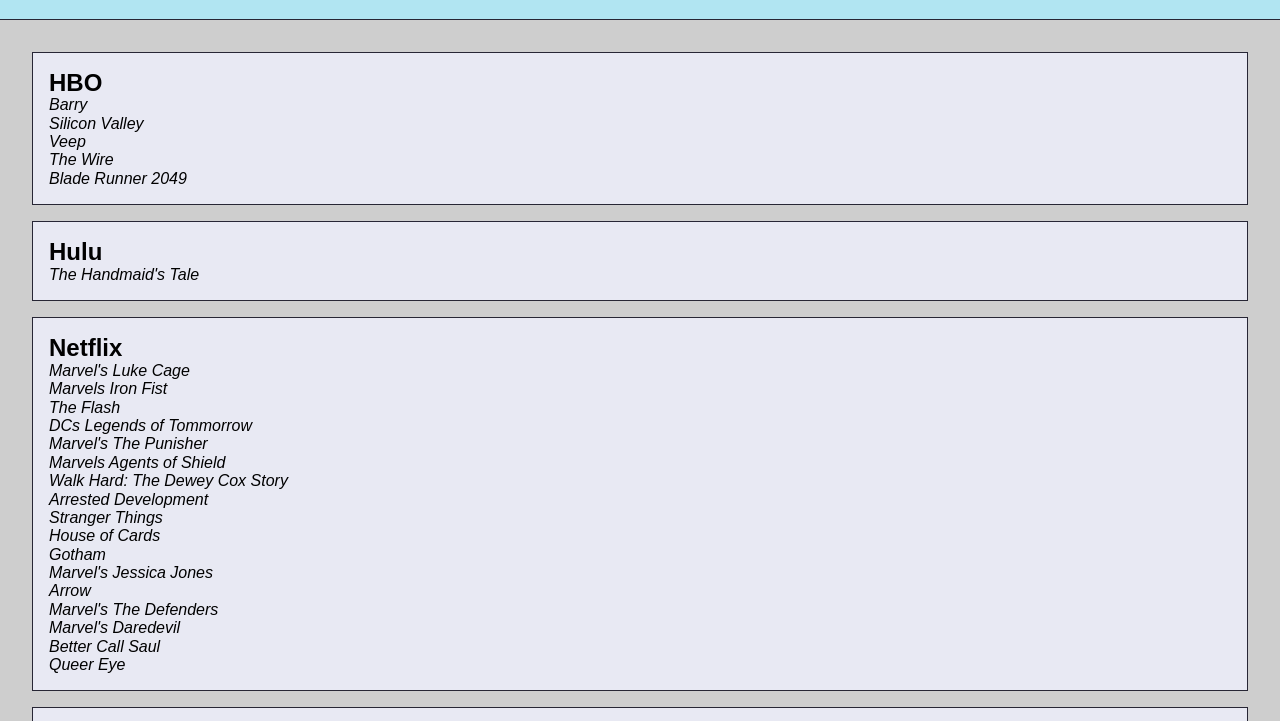
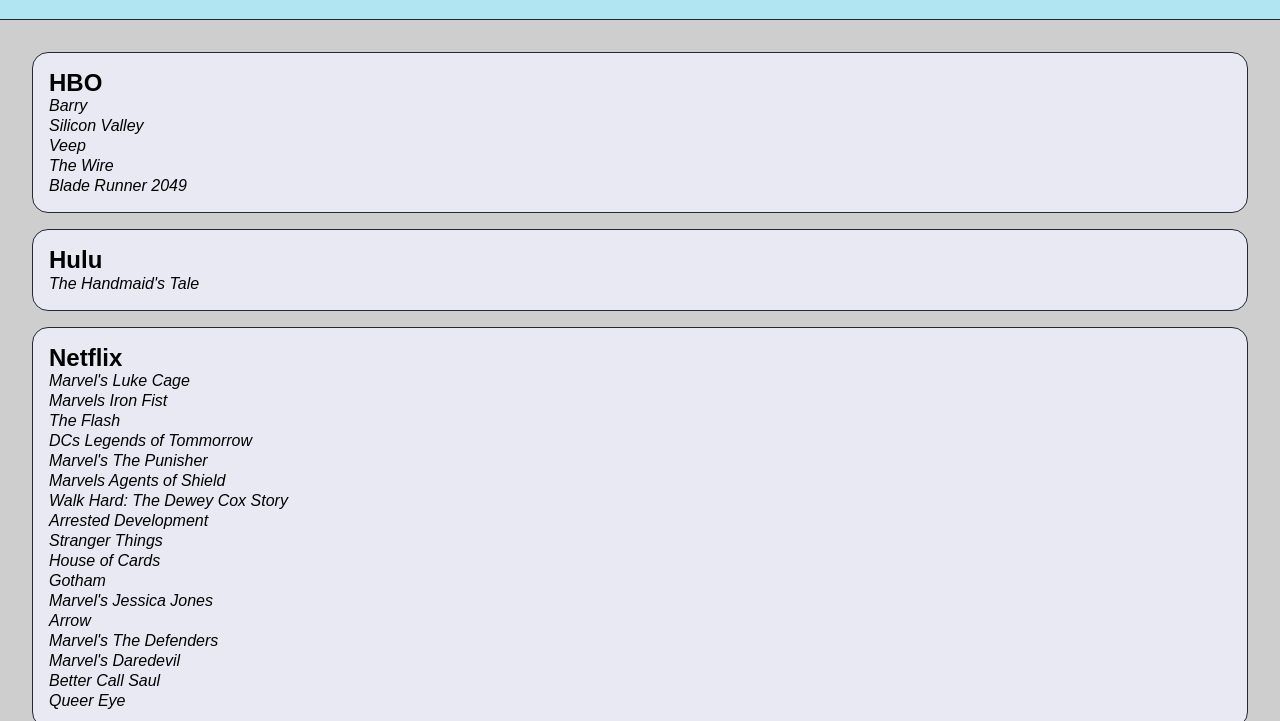
Before and after one commit to DanBuda11/tvlist, a plain HTML site: page index.html in a window 1280 px wide. Shown: the part 61-782 px from the top of the page. Drawn offline with nearby package versions, Linux system fonts and the light colour scheme.

Commit message:
minor css tweaks

```diff
--- a/index.html
+++ b/index.html
@@ -3,6 +3,7 @@
 
 <head>
   <meta charset="UTF-8">
+  <meta name="viewport" content="width=device-width, initial-scale=1">
   <title>Dan's TV List</title>
   <link rel="stylesheet" type="text/css" href="https://cdnjs.cloudflare.com/ajax/libs/normalize/8.0.0/normalize.min.css">
   <link rel="stylesheet" type="text/css" href="main.css">
--- a/main.css
+++ b/main.css
@@ -27,6 +27,7 @@
   background-color: #e8e9f3;
   padding: 1em;
   margin-bottom: 1em;
+  border-radius: 1em;
 }
 
 h2 {
@@ -41,6 +42,7 @@
 
 li {
   font-style: italic;
+  line-height: 1.25em;
 }
 
 .footer {
--- a/main.js
+++ b/main.js
@@ -9,6 +9,8 @@
 const data = [
   {
     name: 'HBO',
+    image: 'hbogo.png',
+    link: 'https://play.hbogo.com/',
     shows: ['Barry', 'Silicon Valley', 'Veep', 'The Wire', 'Blade Runner 2049'],
   },
   {
@@ -79,10 +81,12 @@
   data.forEach(channel => {
     // This array to store html with h2 for title, and all shows as li within a ul
     let channelData = [];
-    // Create the h2 element for the channel name
+    // Create the h2 element for the channel name and include a link if it exists
+
     const channelName = `<div class="channelContainer"><h2>${
       channel.name
     }</h2>`;
+
     // Push the 1st half of the ul tag with class name into the array
     channelData.push(`${channelName}<ul class='${channel.name}'>`);
     // Interate over each show in the shows array and push into the array with an li tag
```
Also changed, not shown: images/hbogo.png (added).
